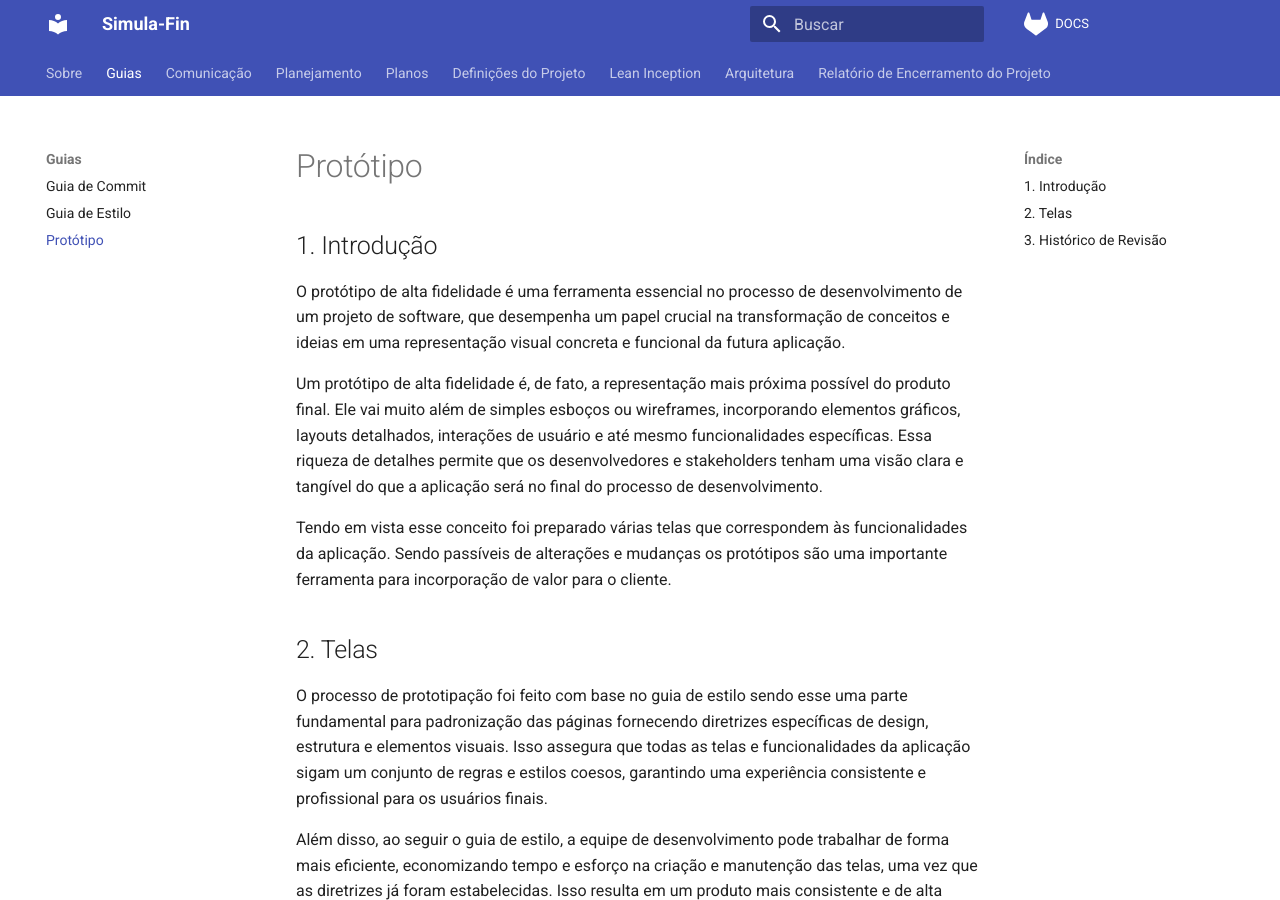
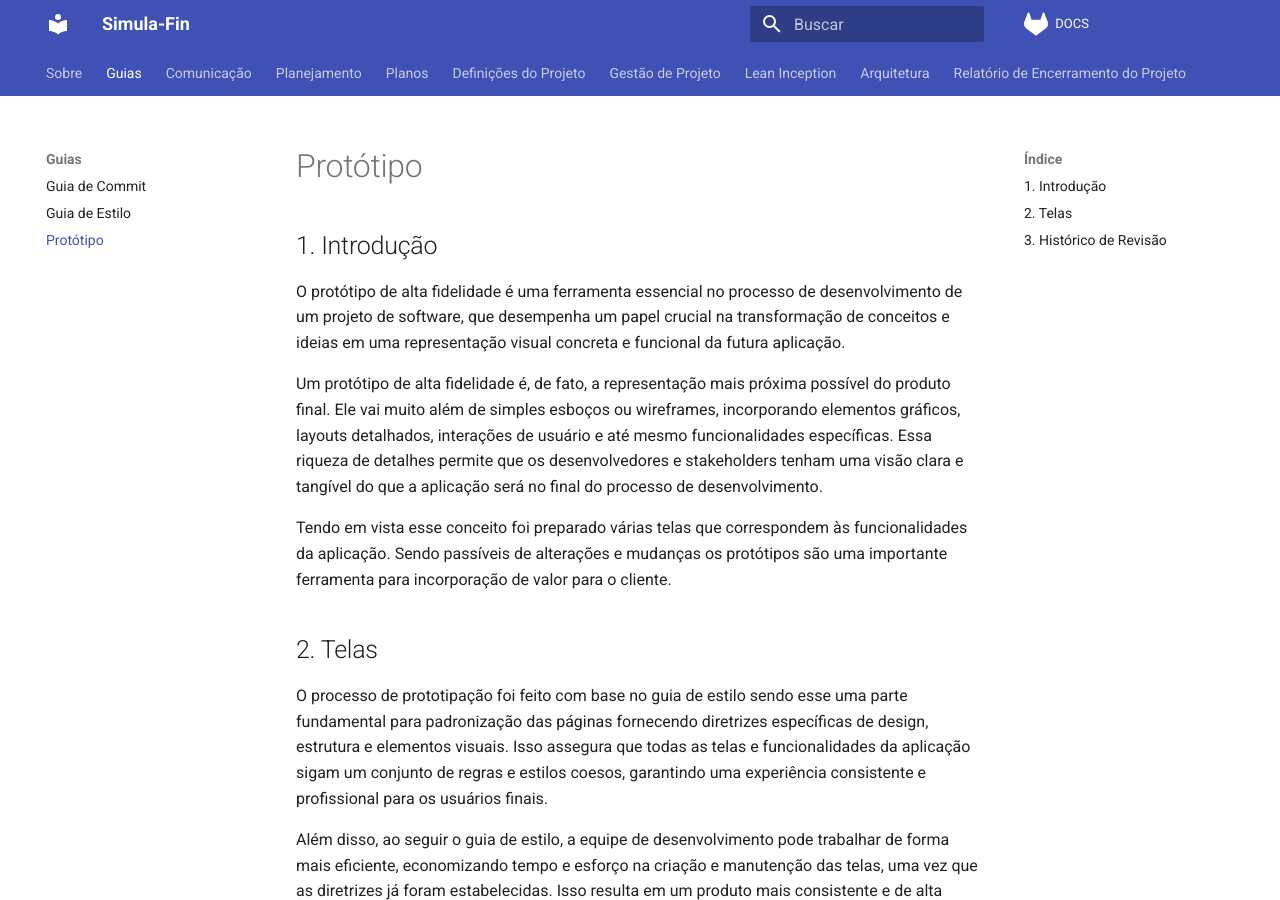
Before and after one commit to Simula-Fin/DOCS, an MkDocs documentation site: the page built from docs/prototype.md, in a window 1280 px wide and 900 px high. Built offline with MkDocs 1.6.1 and Material for MkDocs 9.7.7, drawn with Linux system fonts in a browser that asks for light colours; comment, search, counter and statistics services are not loaded.

Commit message:
update mkdocs.yml
Co-authored-by: joao-henrique10 <joao-henrique10@users.noreply.github.com>

```diff
--- a/mkdocs.yml
+++ b/mkdocs.yml
@@ -56,8 +56,8 @@ nav:
       - Metodologias: projectDescription/index.md
       - Funcionalidades: projectDescription/Funcionalidades.md
       # - Plano de qualidade: plans/quality_plan.md
-     # - Plano de comunicacao: plans/communication_plan.md
-  #- Gestão de Projeto:
+      # - Plano de comunicacao: plans/communication_plan.md
+  - Gestão de Projeto:
       - Modelo de gestão: projectManagment/index.md
   - Lean Inception:
       - Dinâmicas: lean/dynamics.md
```
